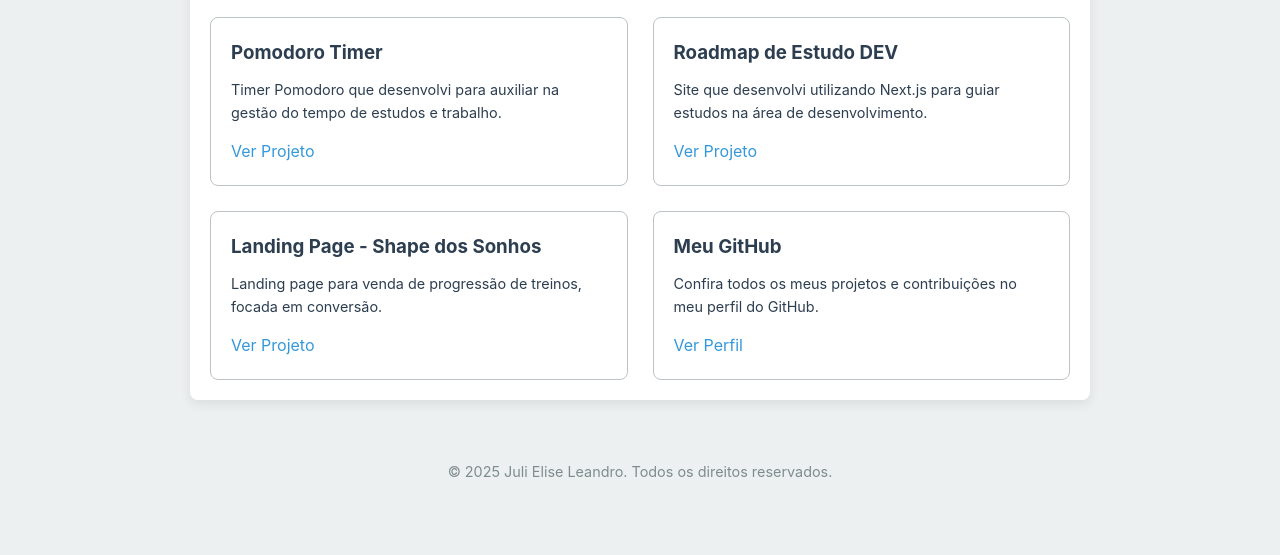
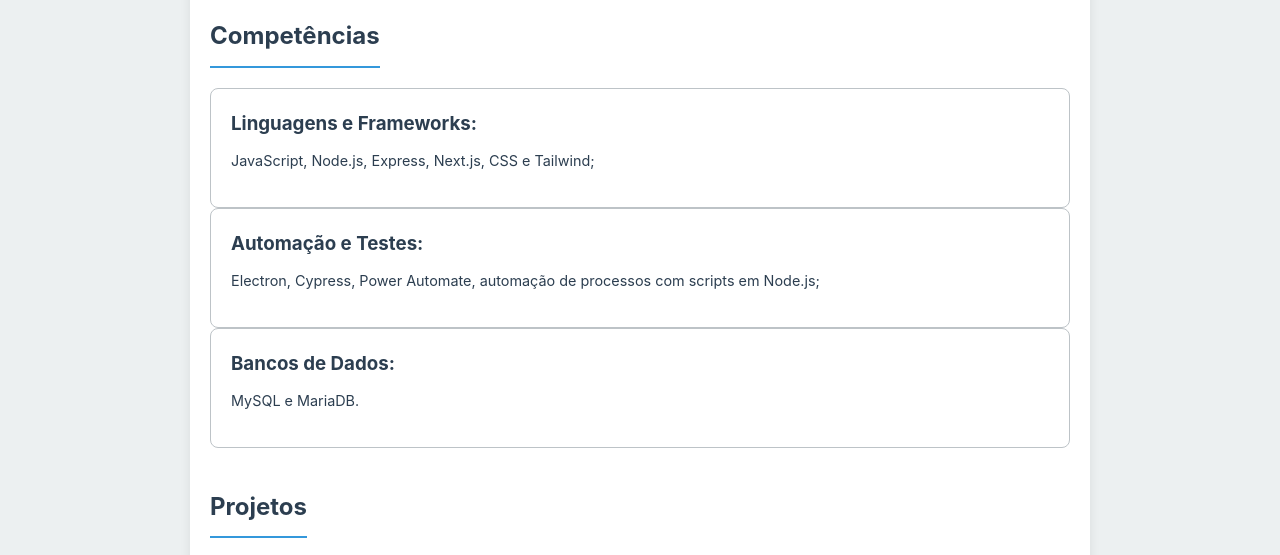
Before and after one commit to julielise/portfolio, a plain HTML site: page portfolio.html in a window 1280 px wide. Shown: the part 185-740 px from the top of the page. Drawn offline with Linux system fonts and the light colour scheme.

Commit message:
Altrando o portfolio

```diff
--- a/portfolio.html
+++ b/portfolio.html
@@ -24,7 +24,26 @@
     <div class="container">
         <main>
             <h1>Meu Portfólio</h1>
-            <div class="portfolio-grid">
+
+            <section class="competencias">
+                <h2>Competências</h2>
+                <div class="card">
+                    <h3>Linguagens e Frameworks:</h3>
+                    <p>JavaScript, Node.js, Express, Next.js, CSS e Tailwind;</p>
+                </div>
+                <div class="card">
+                    <h3>Automação e Testes:</h3>
+                    <p>Electron, Cypress, Power Automate, automação de processos com scripts em Node.js;</p>
+                </div>
+                <div class="card">
+                    <h3>Bancos de Dados:</h3>
+                    <p>MySQL e MariaDB.</p>
+                </div>
+            </section>
+
+            <section class="projetos">
+                <h2>Projetos</h2>
+                <div class="portfolio-grid">
                 <div class="card">
                     <h3>Pomodoro Timer</h3>
                     <p>Timer Pomodoro que desenvolvi para auxiliar na gestão do tempo de estudos e trabalho.</p>
--- a/style.css
+++ b/style.css
@@ -226,6 +226,14 @@
 }
 
 /*
+  Seção de Competências e Projetos
+  - Estiliza as seções de competências e projetos.
+*/
+.competencias, .projetos {
+  margin-bottom: 40px;
+}
+
+/*
   Rodapé
   - Simples e centralizado.
 */
```
